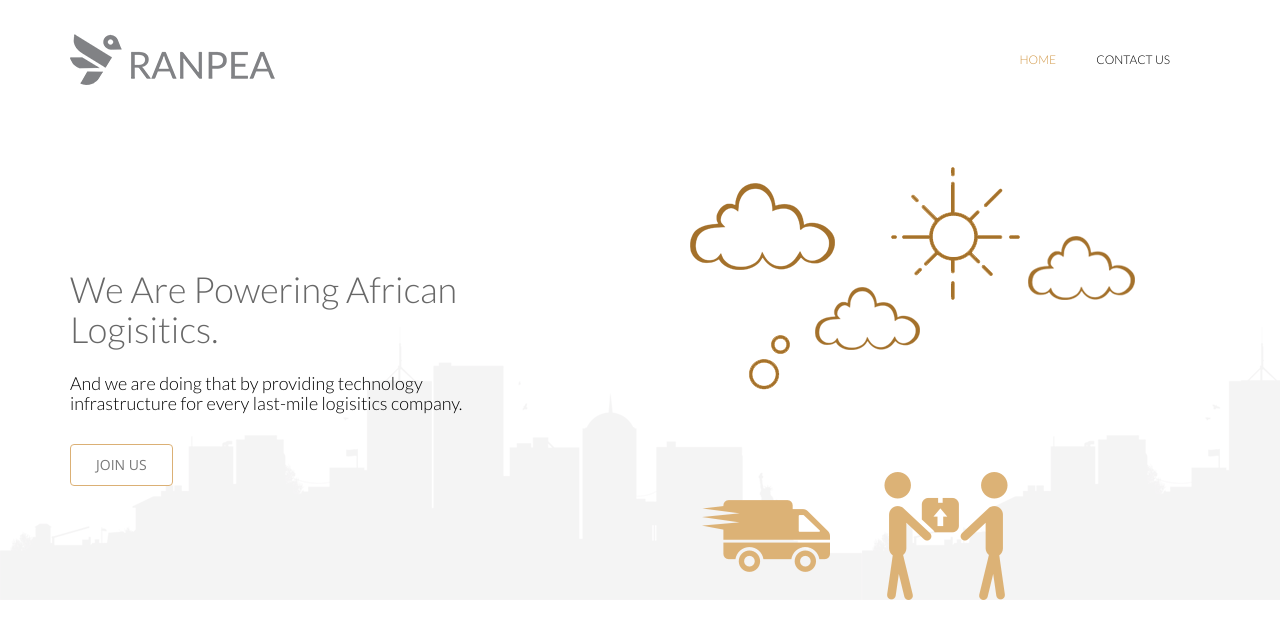
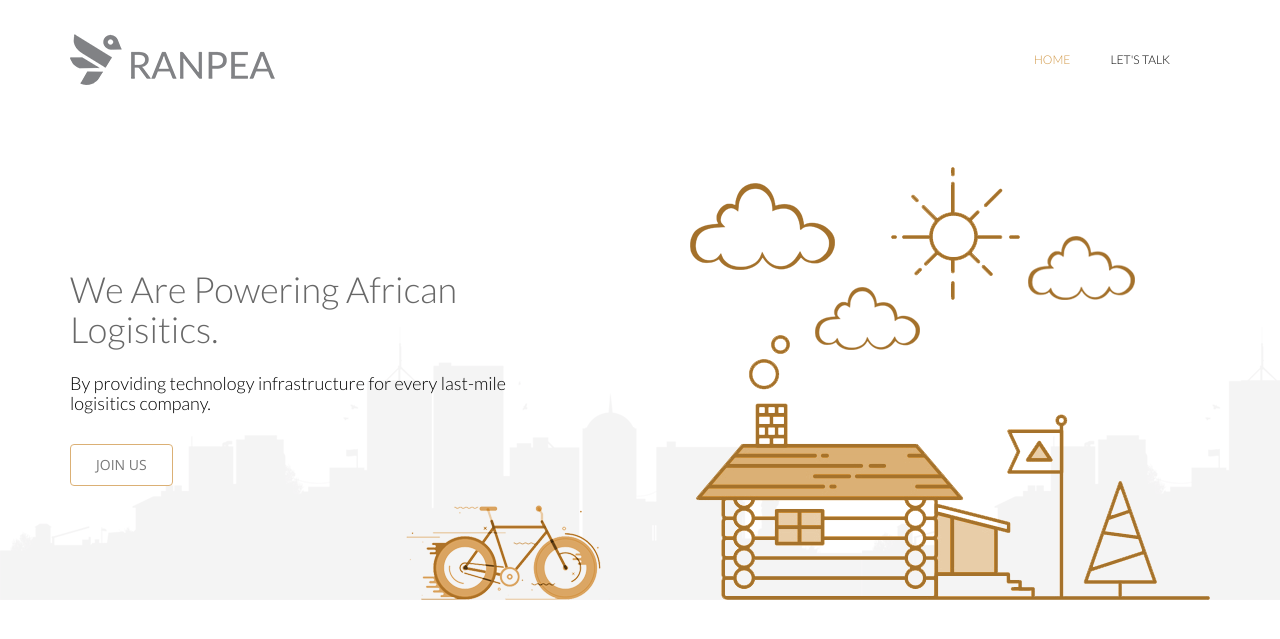
Before and after one commit to quantaquadri/ranpeawebsite, a PHP site: page / in a window 1280 px wide. Shown: the top 639 px of the page. Run offline with PHP 8.4, Linux system fonts and the light colour scheme.

Commit message:
copy and slider icon

```diff
--- a/contact.html
+++ b/contact.html
@@ -38,7 +38,7 @@
                 <div class="collapse navbar-collapse">
                     <ul class="nav navbar-nav navbar-right">
                         <li><a href="index.html">Home</a></li>
-                        <li  class="active"><a href="contact.html">Contact us</a></li>
+                        <li  class="active"><a href="contact.html">Let's Talk</a></li>
                 </div>
             </div>
         </div>
--- a/css/style.css
+++ b/css/style.css
@@ -385,7 +385,7 @@ ul.sub-menu {
 
 #home-slider .slider-house {
   position: absolute;
-  right: 200px;
+  right: 0;
   bottom: 0;
 }
 
@@ -462,7 +462,7 @@ ul.sub-menu {
 
 #home-slider .slider-cycle {
   position: absolute;
-  right: 380px;
+  right: 600px;
   bottom: 0;
 }
 
--- a/index.html
+++ b/index.html
@@ -40,7 +40,7 @@
                 <div class="collapse navbar-collapse">
                     <ul class="nav navbar-nav navbar-right">
                         <li class="active"><a href="index.html">Home</a></li>
-                        <li><a href="contact.html">Contact us</a></li>
+                        <li><a href="contact.html">Let's Talk</a></li>
                 </div>
             </div>
         </div>
@@ -53,17 +53,18 @@
                 <div class="slide-text">
                     <h1>We Are Powering African Logisitics.</h1>
                     <!-- <h1>By providing technology infrastructure  for every last-mile logisitics company.</h1> -->
-                    <h3>And we are doing that by providing technology infrastructure  for every last-mile logisitics company.</h3>
+                    <h3>By providing technology infrastructure  for every last-mile logisitics company.</h3>
                     <a href="contact.html" class="btn btn-common">JOIN US</a>
                 </div>
-                <img src="images/home/slider/slide1/courier.png" class="img-responsive slider-house" alt="slider image" style="width:128px; height:128px;">
+                <img src="images/home/slider/slide1/house.png" class="img-responsive slider-house" alt="slider image">
                 <img src="images/home/slider/slide1/circle1.png" class="slider-circle1" alt="slider image">
                 <img src="images/home/slider/slide1/circle2.png" class="slider-circle2" alt="slider image">
                 <img src="images/home/slider/slide1/cloud1.png" class="slider-cloud1" alt="slider image">
                 <img src="images/home/slider/slide1/cloud2.png" class="slider-cloud2" alt="slider image">
                 <img src="images/home/slider/slide1/cloud3.png" class="slider-cloud3" alt="slider image">
                 <img src="images/home/slider/slide1/sun.png" class="slider-sun" alt="slider image">
-                <img src="images/home/truck1.png" class="slider-cycle" alt="" style="width:128px; height:128px;">
+                <!-- <img src="images/home/truck1.png" class="slider-cycle" alt="" style="width:170px; height:170px;"> -->
+                <img src="images/home/cycle.png" class="slider-cycle" alt="">
             </div>
         </div>
         <div class="preloader"><i class="fa fa-sun-o fa-spin"></i></div>
```
Also changed, not shown: images/home/truck.png (deleted), 1 other file.
